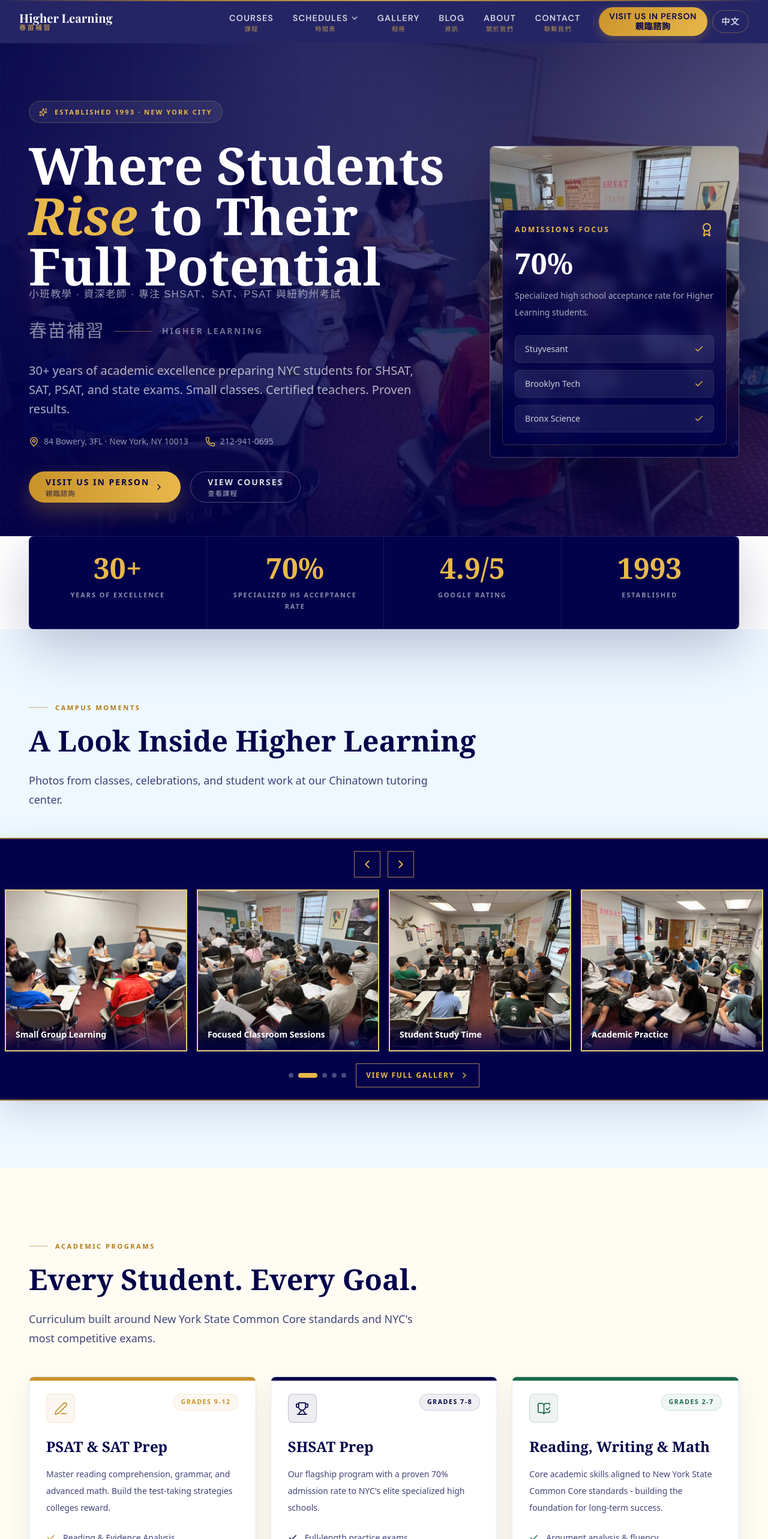
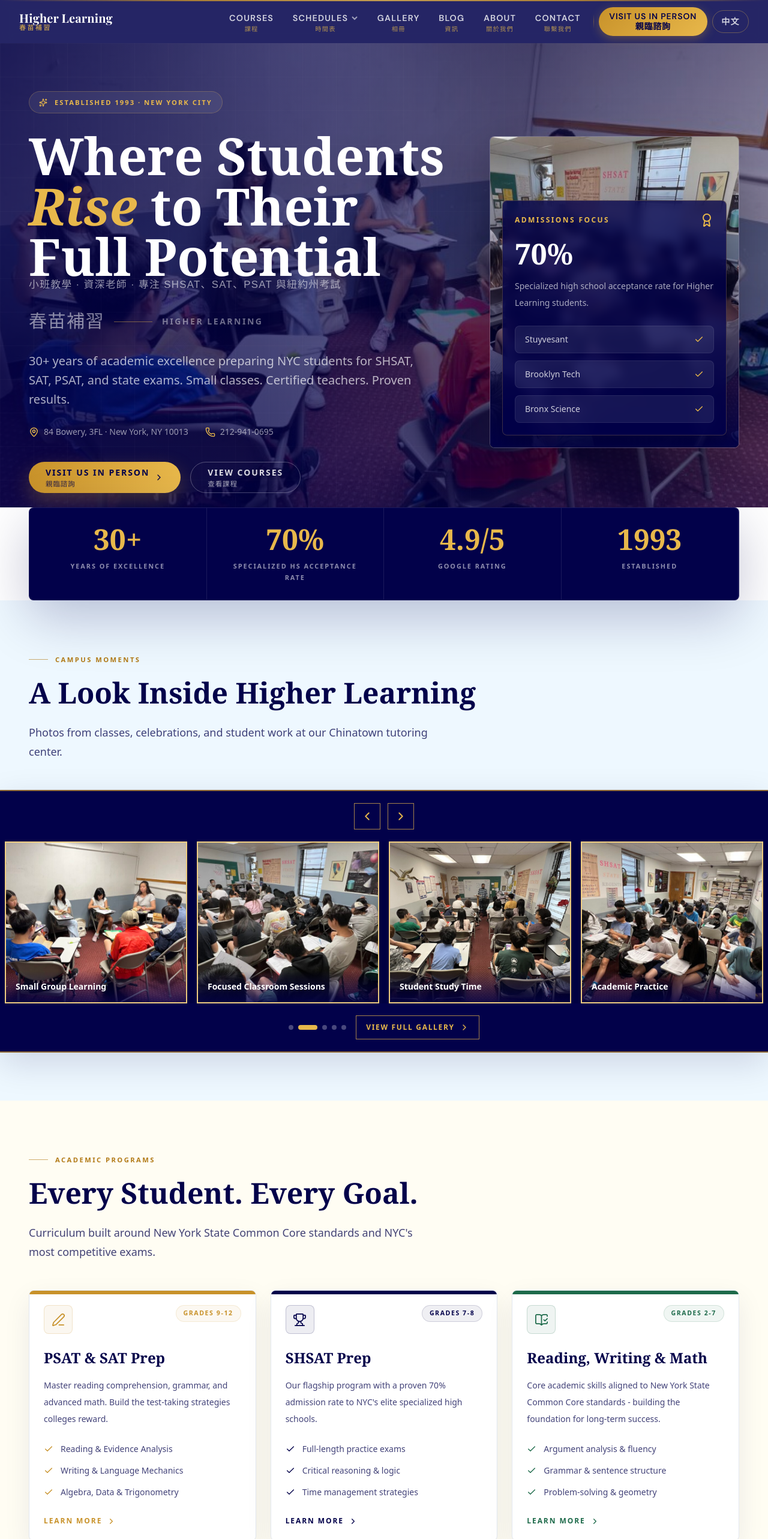
Before and after one commit to Volta-NYC/higher-learning-website, a Next.js app: page / in a window 1280 px wide. Shown: the top 2566 px of the page at 60% size. Built offline with nearby package versions, Linux system fonts and the light colour scheme; a web font is replaced by a local one.

Commit message:
style: tighten homepage spacing

```diff
--- a/src/app/globals.css
+++ b/src/app/globals.css
@@ -25,8 +25,8 @@
   --font-body:    var(--font-dm-sans), system-ui, sans-serif;
 
   /* Spacing scale */
-  --section-y:   6rem;
-  --section-y-sm: 3.5rem;
+  --section-y:   4.5rem;
+  --section-y-sm: 2.75rem;
 
   /* Radius */
   --radius-sm:   6px;
@@ -336,8 +336,8 @@ small {
 
 .hl-photo-hero-home::before {
   background-image:
-    linear-gradient(90deg, rgba(2,1,74,0.88) 0%, rgba(2,1,74,0.66) 48%, rgba(2,1,74,0.38) 100%),
-    linear-gradient(180deg, rgba(2,1,74,0.48) 0%, rgba(2,1,74,0.36) 45%, rgba(2,1,74,0.68) 100%),
+    linear-gradient(90deg, rgba(2,1,74,0.76) 0%, rgba(2,1,74,0.54) 48%, rgba(2,1,74,0.24) 100%),
+    linear-gradient(180deg, rgba(2,1,74,0.34) 0%, rgba(2,1,74,0.24) 45%, rgba(2,1,74,0.5) 100%),
     var(--hl-hero-image);
 }
 
--- a/src/app/page.tsx
+++ b/src/app/page.tsx
@@ -298,7 +298,7 @@ function Section({
   const { ref, visible } = useInView();
 
   return (
-    <section id={id} className={`py-20 md:py-28 ${className}`}>
+    <section id={id} className={`py-14 md:py-20 ${className}`}>
       <div className="mx-auto w-full max-w-7xl px-5 sm:px-8 lg:px-12">
         <div
           ref={ref}
@@ -332,7 +332,7 @@ function CourseCard({ course, delay }: { course: typeof courses[0]; delay: numbe
   return (
     <article
       ref={ref}
-      className={`group relative flex min-h-[360px] flex-col overflow-hidden rounded-[8px] border border-slate-200 bg-white p-7 shadow-[0_16px_45px_rgba(2,1,74,0.08)] transition-all duration-500 hover:-translate-y-2 hover:shadow-[0_24px_70px_rgba(2,1,74,0.16)] ${
+      className={`group relative flex min-h-[310px] flex-col overflow-hidden rounded-[8px] border border-slate-200 bg-white p-6 shadow-[0_16px_45px_rgba(2,1,74,0.08)] transition-all duration-500 hover:-translate-y-2 hover:shadow-[0_24px_70px_rgba(2,1,74,0.16)] ${
         visible ? "translate-y-0 opacity-100" : "translate-y-8 opacity-0"
       }`}
       style={{ transitionDelay: `${delay}ms` }}
@@ -392,7 +392,7 @@ function ReviewCard({ review, delay }: { review: typeof reviews[0]; delay: numbe
   return (
     <article
       ref={ref}
-      className={`relative flex min-h-[300px] flex-col rounded-[8px] border border-[#d9c28e]/35 bg-white p-7 shadow-[0_18px_50px_rgba(2,1,74,0.09)] transition-all duration-500 hover:-translate-y-1 hover:shadow-[0_24px_65px_rgba(2,1,74,0.14)] ${
+      className={`relative flex min-h-[260px] flex-col rounded-[8px] border border-[#d9c28e]/35 bg-white p-6 shadow-[0_18px_50px_rgba(2,1,74,0.09)] transition-all duration-500 hover:-translate-y-1 hover:shadow-[0_24px_65px_rgba(2,1,74,0.14)] ${
         visible ? "translate-y-0 opacity-100" : "translate-y-8 opacity-0"
       }`}
       style={{ transitionDelay: `${delay}ms` }}
@@ -478,11 +478,11 @@ export default function Home() {
         }
       `}</style>
 
-      <section className="hl-photo-hero hl-photo-hero-home relative isolate min-h-[calc(100vh-72px)] overflow-hidden bg-[#02014a] pb-24 pt-20 md:pb-28 md:pt-24">
+      <section className="hl-photo-hero hl-photo-hero-home relative isolate min-h-[calc(88vh-72px)] overflow-hidden bg-[#02014a] pb-16 pt-16 md:pb-20 md:pt-20">
         <div className="absolute inset-0 opacity-[0.55] bg-[radial-gradient(circle_at_78%_18%,rgba(232,184,75,0.18),transparent_30%),radial-gradient(circle_at_20%_78%,rgba(80,124,190,0.22),transparent_32%),linear-gradient(145deg,#02014a_0%,#02014a_46%,#02014a_100%)]" />
         <div className="absolute inset-0 opacity-[0.07] [background-image:linear-gradient(rgba(255,255,255,.7)_1px,transparent_1px),linear-gradient(90deg,rgba(255,255,255,.7)_1px,transparent_1px)] [background-size:72px_72px]" />
 
-        <div className="relative z-10 mx-auto grid w-full max-w-7xl items-center gap-12 px-5 sm:px-8 lg:grid-cols-[1fr_26rem] lg:px-12">
+        <div className="relative z-10 mx-auto grid w-full max-w-7xl items-center gap-8 px-5 sm:px-8 lg:grid-cols-[1fr_26rem] lg:gap-12 lg:px-12">
           <div className="max-w-4xl">
             <div className="mb-7 inline-flex items-center gap-3 rounded-full border border-[#e8b84b]/25 bg-white/7 px-4 py-2 text-[0.7rem] font-bold uppercase tracking-[0.18em] text-[#e8b84b] backdrop-blur">
               <Sparkles size={14} />
@@ -742,7 +742,7 @@ export default function Home() {
         </div>
       </Section>
 
-      <section className="relative isolate overflow-hidden bg-[#02014a] px-5 py-20 text-center sm:px-8 md:py-28 lg:px-12">
+      <section className="relative isolate overflow-hidden bg-[#02014a] px-5 py-14 text-center sm:px-8 md:py-20 lg:px-12">
         <div className="absolute inset-0 bg-[radial-gradient(circle_at_50%_0%,rgba(232,184,75,0.18),transparent_32%),linear-gradient(135deg,#02014a,#02014a)]" />
         <div className="relative z-10 mx-auto max-w-4xl">
           <div className="mb-4 inline-flex items-center gap-3 text-[0.7rem] font-bold uppercase tracking-[0.22em] text-[#e8b84b]">
```
